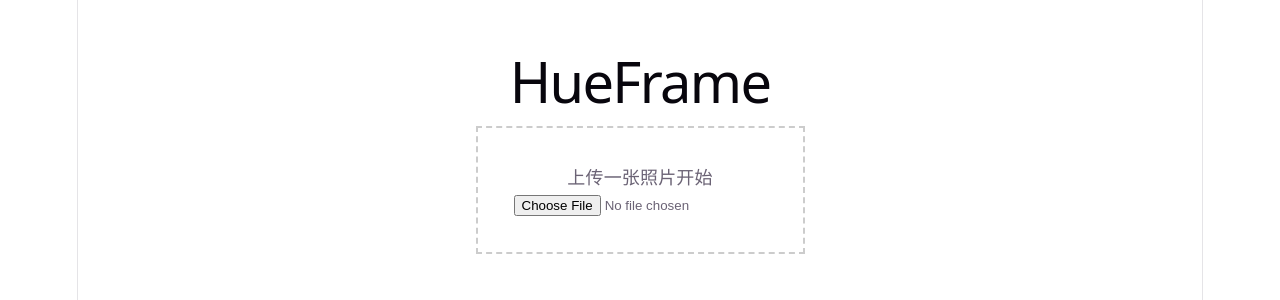
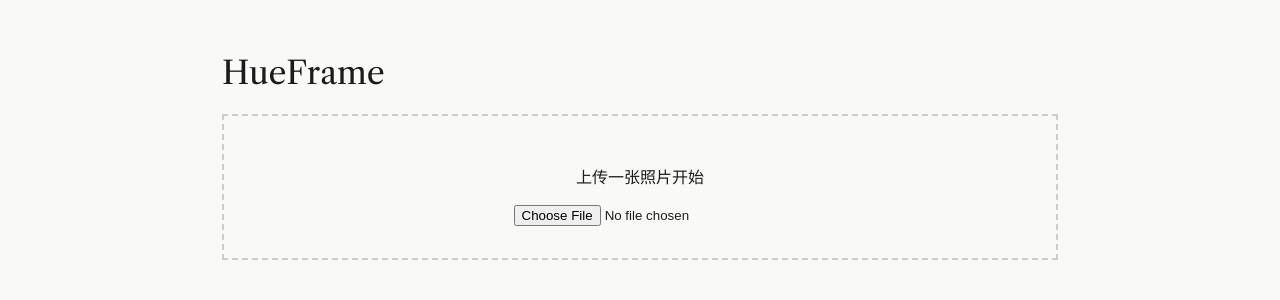
Before and after one commit to leo-306/HueFrame, a React (Vite) app: page / in a window 1280 px wide. Shown: the top 300 px of the page. Built offline with nearby package versions, Linux system fonts and the light colour scheme; what color-thief-browser would draw is missing.

Commit message:
feat: adopt Ethereal Botanical design tokens and load brand fonts

```diff
--- a/index.html
+++ b/index.html
@@ -1,10 +1,16 @@
 <!doctype html>
-<html lang="en">
+<html lang="zh-CN">
   <head>
     <meta charset="UTF-8" />
     <link rel="icon" type="image/svg+xml" href="/favicon.svg" />
     <meta name="viewport" content="width=device-width, initial-scale=1.0" />
-    <title>vite-scaffold</title>
+    <link rel="preconnect" href="https://fonts.googleapis.com" />
+    <link rel="preconnect" href="https://fonts.gstatic.com" crossorigin />
+    <link
+      href="https://fonts.googleapis.com/css2?family=Inter:wght@400;500&family=Libre+Caslon+Text:wght@400;700&display=swap"
+      rel="stylesheet"
+    />
+    <title>HueFrame</title>
   </head>
   <body>
     <div id="root"></div>
--- a/src/index.css
+++ b/src/index.css
@@ -1,111 +1,19 @@
-:root {
-  --text: #6b6375;
-  --text-h: #08060d;
-  --bg: #fff;
-  --border: #e5e4e7;
-  --code-bg: #f4f3ec;
-  --accent: #aa3bff;
-  --accent-bg: rgba(170, 59, 255, 0.1);
-  --accent-border: rgba(170, 59, 255, 0.5);
-  --social-bg: rgba(244, 243, 236, 0.5);
-  --shadow:
-    rgba(0, 0, 0, 0.1) 0 10px 15px -3px, rgba(0, 0, 0, 0.05) 0 4px 6px -2px;
+@import './styles/theme.css';
 
-  --sans: system-ui, 'Segoe UI', Roboto, sans-serif;
-  --heading: system-ui, 'Segoe UI', Roboto, sans-serif;
-  --mono: ui-monospace, Consolas, monospace;
-
-  font: 18px/145% var(--sans);
-  letter-spacing: 0.18px;
-  color-scheme: light dark;
-  color: var(--text);
-  background: var(--bg);
-  font-synthesis: none;
-  text-rendering: optimizeLegibility;
-  -webkit-font-smoothing: antialiased;
-  -moz-osx-font-smoothing: grayscale;
-
-  @media (max-width: 1024px) {
-    font-size: 16px;
-  }
-}
-
-@media (prefers-color-scheme: dark) {
-  :root {
-    --text: #9ca3af;
-    --text-h: #f3f4f6;
-    --bg: #16171d;
-    --border: #2e303a;
-    --code-bg: #1f2028;
-    --accent: #c084fc;
-    --accent-bg: rgba(192, 132, 252, 0.15);
-    --accent-border: rgba(192, 132, 252, 0.5);
-    --social-bg: rgba(47, 48, 58, 0.5);
-    --shadow:
-      rgba(0, 0, 0, 0.4) 0 10px 15px -3px, rgba(0, 0, 0, 0.25) 0 4px 6px -2px;
-  }
-
-  #social .button-icon {
-    filter: invert(1) brightness(2);
-  }
-}
-
-#root {
-  width: 1126px;
-  max-width: 100%;
-  margin: 0 auto;
-  text-align: center;
-  border-inline: 1px solid var(--border);
-  min-height: 100svh;
-  display: flex;
-  flex-direction: column;
+* {
   box-sizing: border-box;
 }
 
 body {
   margin: 0;
+  background-color: var(--color-surface);
+  color: var(--color-on-surface);
+  font-family: var(--font-body);
 }
 
 h1,
-h2 {
-  font-family: var(--heading);
-  font-weight: 500;
-  color: var(--text-h);
+h2,
+h3 {
+  font-family: var(--font-headline);
+  font-weight: 400;
 }
-
-h1 {
-  font-size: 56px;
-  letter-spacing: -1.68px;
-  margin: 32px 0;
-  @media (max-width: 1024px) {
-    font-size: 36px;
-    margin: 20px 0;
-  }
-}
-h2 {
-  font-size: 24px;
-  line-height: 118%;
-  letter-spacing: -0.24px;
-  margin: 0 0 8px;
-  @media (max-width: 1024px) {
-    font-size: 20px;
-  }
-}
-p {
-  margin: 0;
-}
-
-code,
-.counter {
-  font-family: var(--mono);
-  display: inline-flex;
-  border-radius: 4px;
-  color: var(--text-h);
-}
-
-code {
-  font-size: 15px;
-  line-height: 135%;
-  padding: 4px 8px;
-  background: var(--code-bg);
-}
--- /dev/null
+++ b/src/styles/theme.css
@@ -0,0 +1,24 @@
+:root {
+  --color-surface: #f9f9f8;
+  --color-on-surface: #1a1c1c;
+  --color-on-surface-variant: #434846;
+  --color-outline: #737875;
+  --color-outline-variant: #c3c7c4;
+  --color-primary: #57605d;
+  --color-on-primary: #ffffff;
+  --color-primary-container: #e0e9e4;
+  --color-on-primary-container: #606965;
+  --color-surface-container: #eeeeed;
+  --color-surface-container-high: #e8e8e7;
+  --color-error: #ba1a1a;
+
+  --font-headline: 'Libre Caslon Text', serif;
+  --font-body: 'Inter', sans-serif;
+
+  --radius-sm: 2px;
+  --radius-default: 4px;
+  --radius-md: 6px;
+  --radius-lg: 8px;
+  --radius-xl: 12px;
+  --radius-full: 9999px;
+}
```
